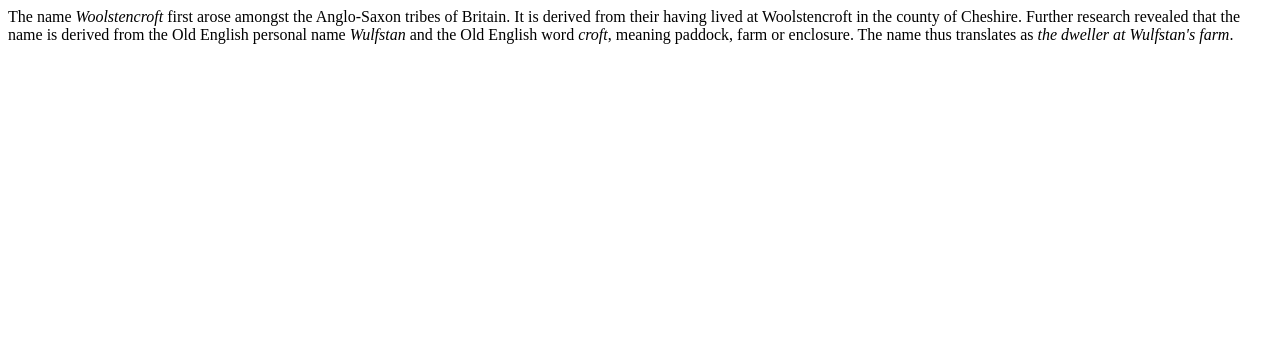
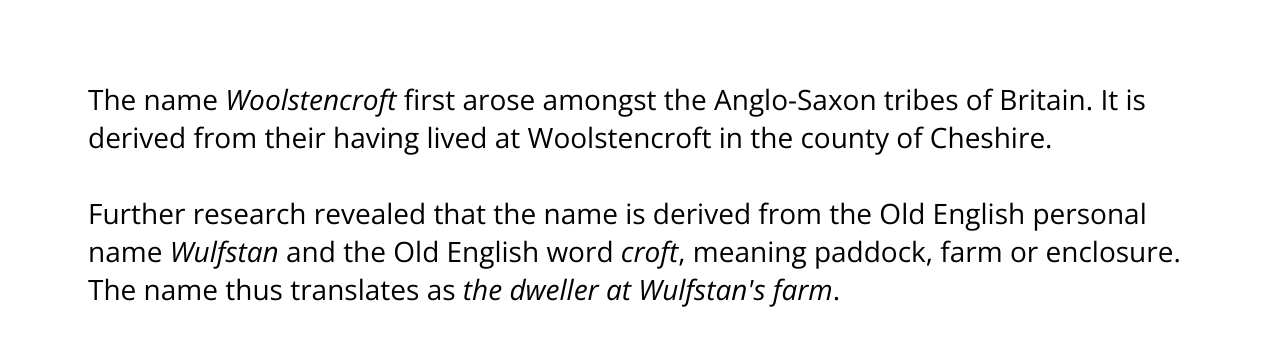
Before and after one commit to fusionfox/woolstencroft, a plain HTML site: page index.html in a window 1280 px wide. Drawn offline with nearby package versions, Linux system fonts and the light colour scheme.

Commit message:
Font and margin

```diff
--- a/index.html
+++ b/index.html
@@ -2,9 +2,12 @@
 <head>
 	<title>The Home Of Woolstencroft</title>
 	<link rel="stylesheet" type="text/css" href="main.css" />
+	<link href='http://fonts.googleapis.com/css?family=Open+Sans:400,400italic' rel='stylesheet' type='text/css'>
 </head>
 <body>
-	<p>The name <span class='emphasis'>Woolstencroft</span> first arose amongst the Anglo-Saxon tribes of Britain. It is derived from their having lived at Woolstencroft in the county of Cheshire. Further research revealed that the name is derived from the Old English personal name <span class='emphasis'>Wulfstan</span> and the Old English word <span class='emphasis'>croft</span>, meaning paddock, farm or enclosure. The name thus translates as <span class='emphasis'>the dweller at Wulfstan's farm</span>.
+	<p>The name <span class='emphasis'>Woolstencroft</span> first arose amongst the Anglo-Saxon tribes of Britain. It is derived from their having lived at Woolstencroft in the county of Cheshire.
+	<br><br>
+	Further research revealed that the name is derived from the Old English personal name <span class='emphasis'>Wulfstan</span> and the Old English word <span class='emphasis'>croft</span>, meaning paddock, farm or enclosure. The name thus translates as <span class='emphasis'>the dweller at Wulfstan's farm</span>.
 	</p>
 </body>
 </html>
--- a/main.css
+++ b/main.css
@@ -1,3 +1,9 @@
+p {
+	font-family: 'Open Sans', sans-serif;
+	font-size: 28px;
+	margin: 80px;
+}
+
 .emphasis {
 	font-style: italic;
 }
```
